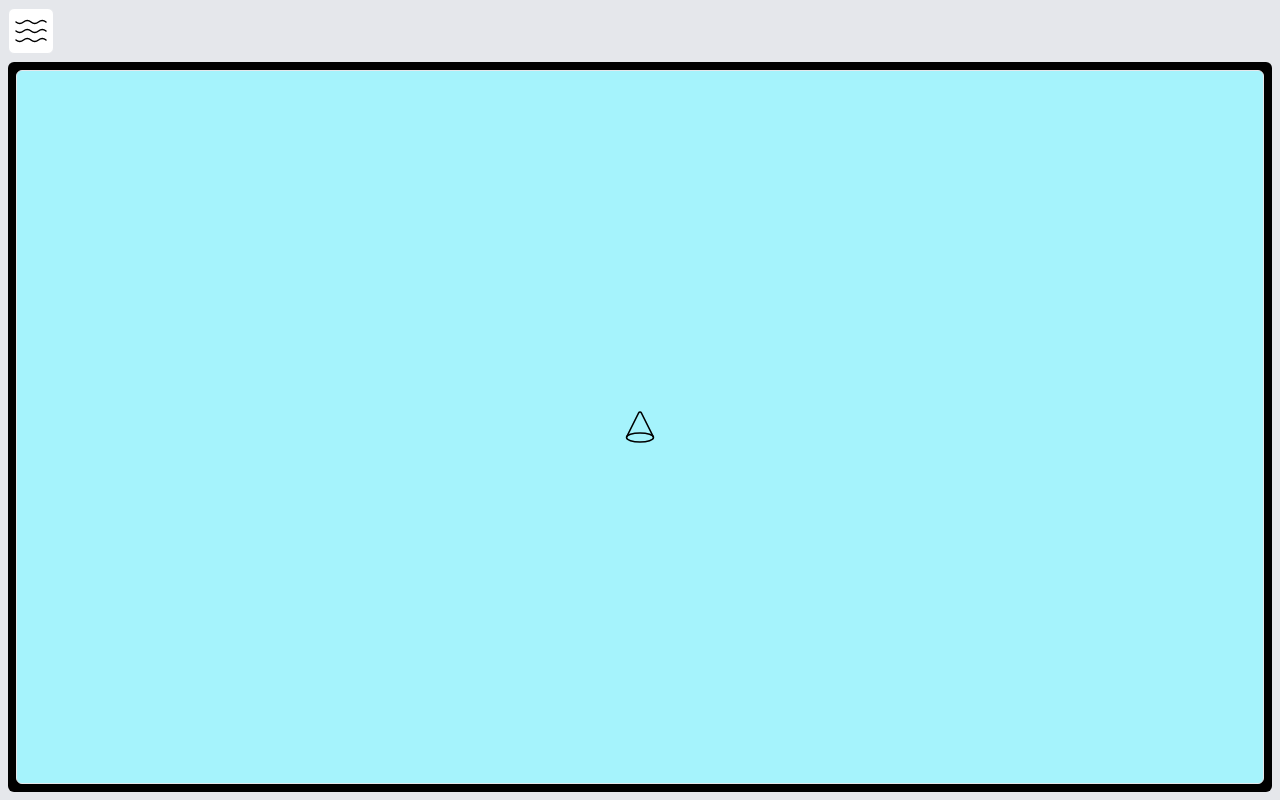
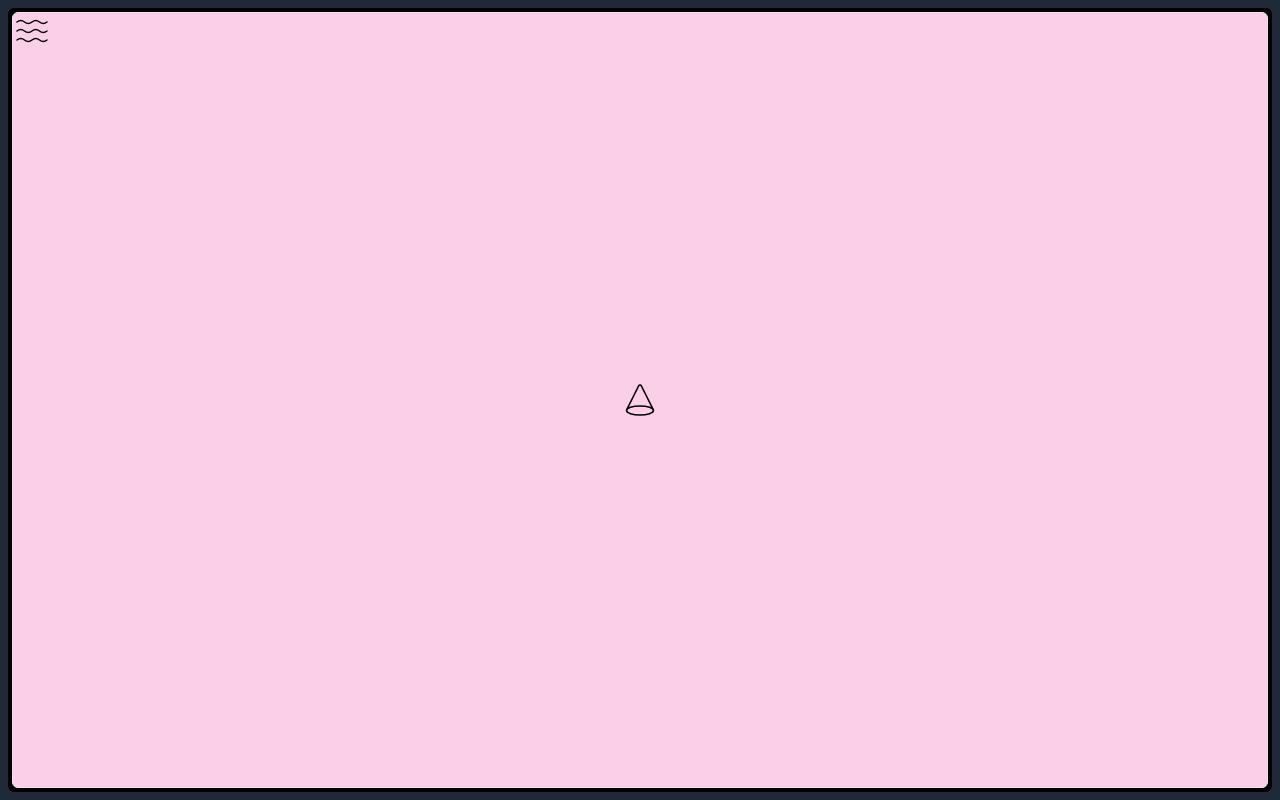
Before and after one commit to xezian/jasonleo.dev, a React (Vite) app: page /jasonleo.dev/observations in a window 1280 px wide. Built offline with nearby package versions, Linux system fonts and the light colour scheme.

Commit message:
Animate the menu more

```diff
--- a/src/components/Layout.tsx
+++ b/src/components/Layout.tsx
@@ -1,4 +1,4 @@
-import { FC, useEffect, useState } from "react";
+import { FC, useEffect, useRef, useState } from "react";
 import { Link } from "react-router";
 import { Outlet } from "react-router";
 import waves from "../assets/svg/waves.svg";
@@ -8,6 +8,18 @@ import { AnimatePresence, useAnimate, usePresence } from "motion/react";
 
 export const Layout: FC = () => {
   const [menuHovered, setMenuHovered] = useState(false);
+  const [innerMenuHovered, setInnerMenuHovered] = useState(false);
+  const timeoutRef = useRef(0);
+
+  useEffect(() => {
+    timeoutRef.current = setTimeout(
+      () => setInnerMenuHovered(menuHovered),
+      300
+    );
+    return () => {
+      clearTimeout(timeoutRef.current);
+    };
+  }, [menuHovered]);
 
   const menuIconEnter = () => {
     if (!menuHovered) {
@@ -18,26 +30,70 @@ export const Layout: FC = () => {
 
   return (
     <>
-      <div className="p-2 w-lvh h-lvh flex flex-wrap gap-2 bg-gray-200">
+      <div className="flex absolute top-[13px] left-[14px]">
+        {innerMenuHovered ? null : (
+          <img
+            src={waves}
+            alt="Waves"
+            className="scale-x-[-1]"
+            onMouseEnter={menuIconEnter}
+          />
+        )}
+      </div>
+      <div className="p-2 w-lvh h-lvh flex flex-wrap bg-gray-800">
         <div className="w-full h-full flex flex-col">
-          <div
-            onMouseEnter={menuIconEnter}
-            onMouseLeave={menuIconLeave}
-            className="flex w-fit p-1 mb-2 rounded-md border bg-white"
-          >
-            <Link to="/">
-              <img src={waves} alt="Waves" />
-            </Link>
-            <AnimatePresence mode="wait" initial={false}>
-              {menuHovered ? <MenuExpanded key="menuExpanded" /> : null}
-            </AnimatePresence>
-          </div>
+          <AnimatePresence mode="wait" initial={false}>
+            {menuHovered ? (
+              <span onMouseLeave={menuIconLeave}>
+                <MenuOpened innerMenuHovered={innerMenuHovered} />
+              </span>
+            ) : null}
+          </AnimatePresence>
           <div className="flex-1">
             <Outlet />
           </div>
         </div>
       </div>
     </>
+  );
+};
+
+const MenuOpened: FC<{
+  innerMenuHovered: boolean;
+}> = ({ innerMenuHovered }) => {
+  const [isMenuPresent, safeToMenuRemove] = usePresence();
+  const [menuScope, menuAnimate] = useAnimate();
+
+  useEffect(() => {
+    if (isMenuPresent) {
+      const enterAnimation = () => {
+        menuAnimate(menuScope.current, {
+          height: ["0px", "auto"],
+        });
+      };
+      enterAnimation();
+    } else {
+      const exitAnimation = async () => {
+        await menuAnimate(menuScope.current, { height: "0px" });
+        safeToMenuRemove();
+      };
+
+      exitAnimation();
+    }
+  });
+
+  return (
+    <div
+      ref={menuScope}
+      className="flex w-100 p-1 mb-2 rounded-md border bg-white h-0"
+    >
+      <Link to="/">
+        <img src={waves} alt="Waves" />
+      </Link>
+      <AnimatePresence mode="wait" initial={false}>
+        {innerMenuHovered ? <MenuExpanded key="menuExpanded" /> : null}
+      </AnimatePresence>
+    </div>
   );
 };
 
--- a/src/pages/Home.tsx
+++ b/src/pages/Home.tsx
@@ -7,7 +7,7 @@ export const Home: FC = () => {
   return (
     <>
       <HeadManager title="Jason Leo - Home" favicon={waves} />
-      <div className="p-2 h-full w-full flex flex-wrap gap-2 bg-black rounded-md">
+      <div className="p-1 h-full w-full flex flex-wrap gap-2 bg-black rounded-md">
         <div className="rounded-md border grow bg-cyan-200 grid place-items-center">
           <img src={waves} alt="waves icon" />
         </div>
--- a/src/pages/Observations.tsx
+++ b/src/pages/Observations.tsx
@@ -7,8 +7,8 @@ export const Observations: FC = () => {
   return (
     <>
       <HeadManager title="Jason Leo - Observations" favicon={cone} />
-      <div className="p-2 h-full w-full flex flex-wrap gap-2 bg-black rounded-md">
-        <div className="rounded-md border grow bg-cyan-200 grid place-items-center">
+      <div className="p-1 h-full w-full flex flex-wrap gap-2 bg-black rounded-md">
+        <div className="rounded-md border grow bg-pink-200 grid place-items-center">
           <img src={cone} alt="cone icon" />
         </div>
       </div>
--- a/src/pages/Premises.tsx
+++ b/src/pages/Premises.tsx
@@ -7,8 +7,8 @@ export const Premises: FC = () => {
   return (
     <>
       <HeadManager title="Jason Leo - Premises" favicon={book} />
-      <div className="p-2 h-full w-full flex flex-wrap gap-2 bg-black rounded-md">
-        <div className="rounded-md border grow bg-cyan-200 grid place-items-center">
+      <div className="p-1 h-full w-full flex flex-wrap gap-2 bg-black rounded-md">
+        <div className="rounded-md border grow bg-emerald-200 grid place-items-center">
           <img src={book} alt="book icon" />
         </div>
       </div>
```
